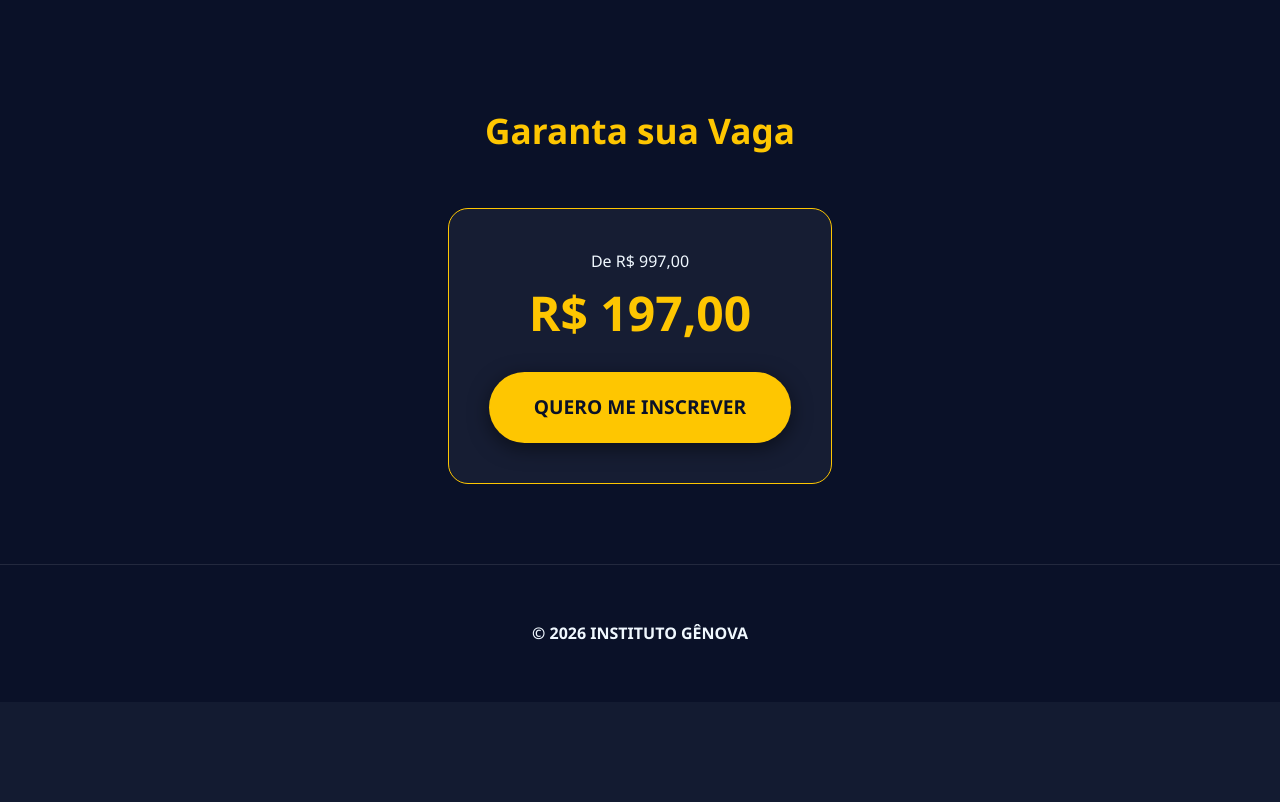
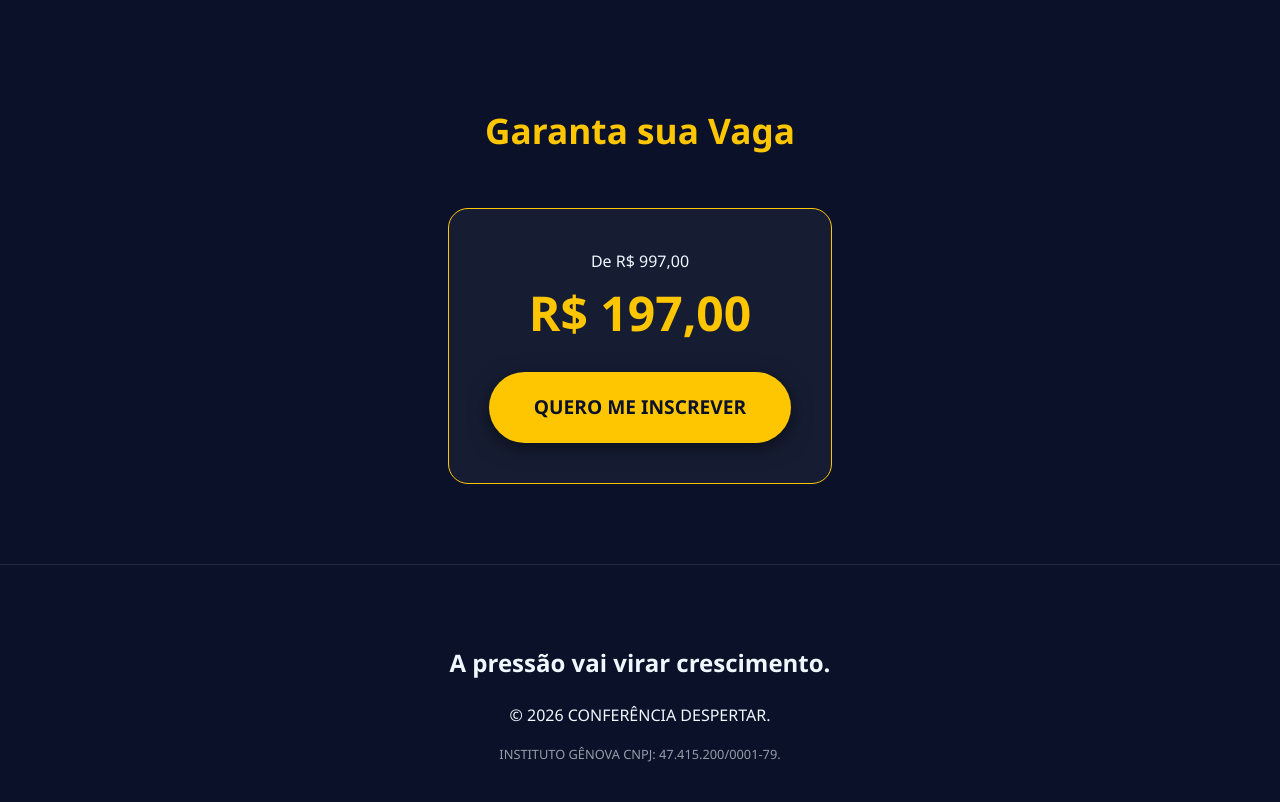
Before and after one commit to institutogenova-lab/o-poder-da-mente, a plain HTML site: page index.html in a window 1280 px wide. Shown: the part 3360-4162 px from the top of the page. Before the commit the page ends 4062 px from the top, so only its background shows below. Drawn offline with Linux system fonts and the light colour scheme.

Commit message:
Update index.html

```diff
--- a/index.html
+++ b/index.html
@@ -297,7 +297,11 @@
     </section>
 
     <footer>
-        <p><strong>© 2026 INSTITUTO GÊNOVA</strong></p>
+        <div class="container">
+            <h2 style="color: var(--dourado);">A pressão vai virar crescimento.</h2>
+            <p>© 2026 CONFERÊNCIA DESPERTAR.</p>
+            <p style="font-size: 0.8em; opacity: 0.6;">INSTITUTO GÊNOVA CNPJ: 47.415.200/0001-79.</p>
+        </div>
     </footer>
 
 </body>
```
